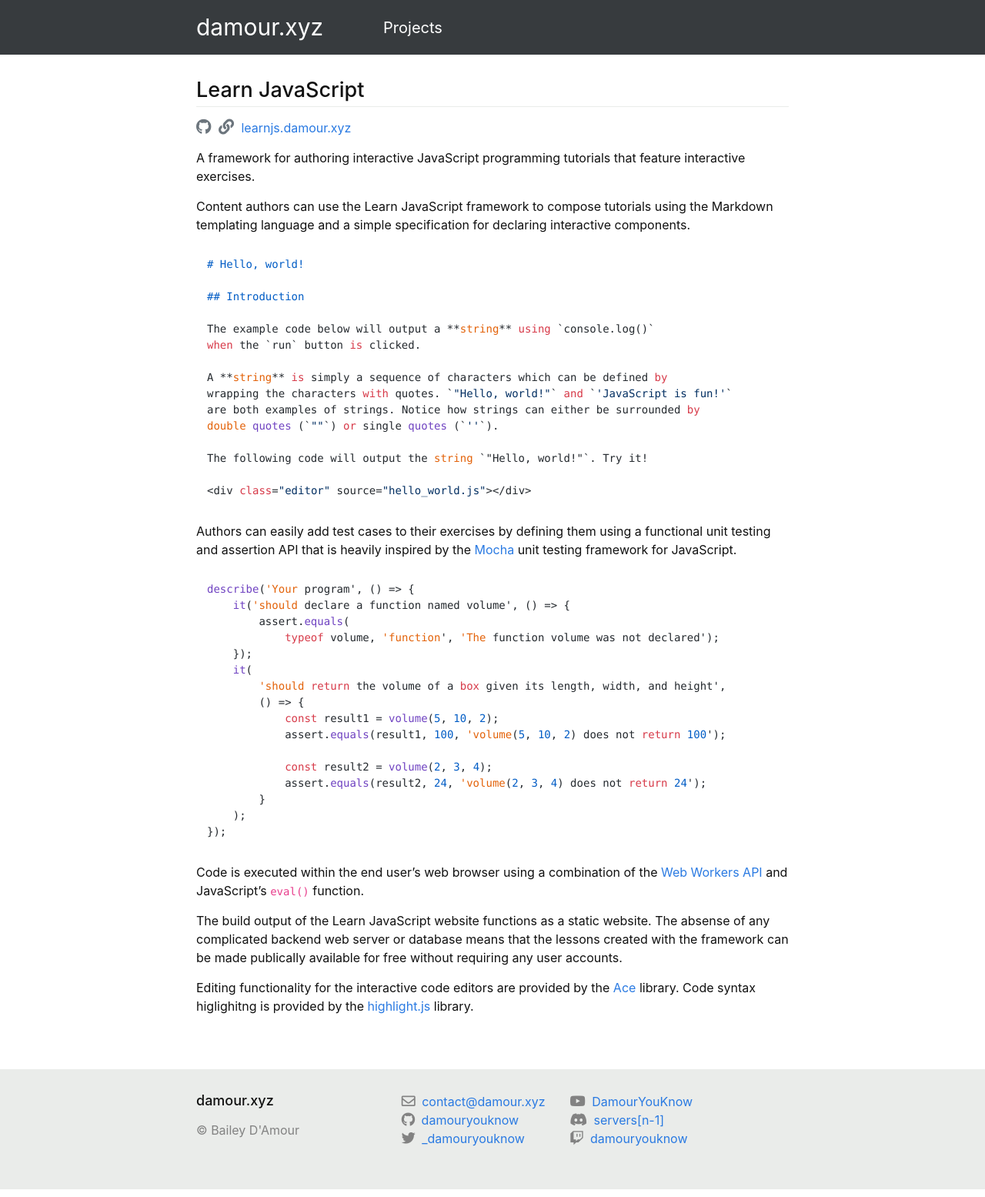
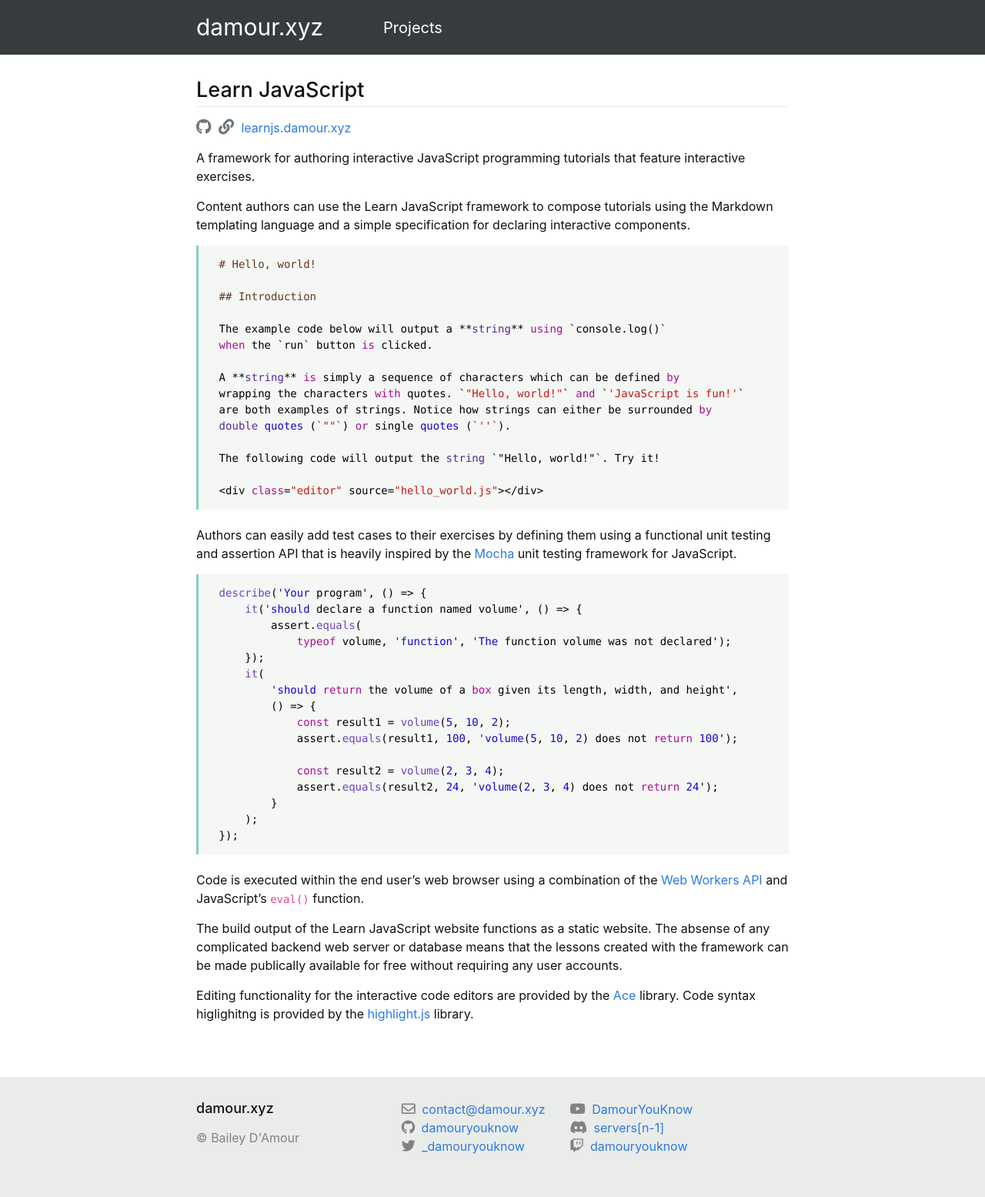
Before and after one commit to DamourYouKnow/damour.xyz, a Jekyll site: the page built from _projects/learn-javascript.md, in a window 1280 px wide. Shown: the whole page at 77% size. Built offline with Jekyll 4.4.1, drawn with Linux system fonts in a browser that asks for light colours; nearby versions of some CDN libraries.

Commit message:
Style improvements for code blocks

```diff
--- a/_layouts/default.html
+++ b/_layouts/default.html
@@ -17,6 +17,7 @@
     <script src="https://code.jquery.com/jquery-3.3.1.slim.min.js" integrity="sha384-q8i/X+965DzO0rT7abK41JStQIAqVgRVzpbzo5smXKp4YfRvH+8abtTE1Pi6jizo" crossorigin="anonymous"></script>
     <script src="https://cdnjs.cloudflare.com/ajax/libs/popper.js/1.14.7/umd/popper.min.js" integrity="sha384-UO2eT0CpHqdSJQ6hJty5KVphtPhzWj9WO1clHTMGa3JDZwrnQq4sF86dIHNDz0W1" crossorigin="anonymous"></script>
     <script src="https://stackpath.bootstrapcdn.com/bootstrap/4.3.1/js/bootstrap.min.js" integrity="sha384-JjSmVgyd0p3pXB1rRibZUAYoIIy6OrQ6VrjIEaFf/nJGzIxFDsf4x0xIM+B07jRM" crossorigin="anonymous"></script>
+    <link rel="stylesheet" href="https://cdnjs.cloudflare.com/ajax/libs/highlight.js/9.15.8/styles/xcode.min.css">
     <script src="https://cdnjs.cloudflare.com/ajax/libs/highlight.js/9.15.8/highlight.min.js"></script>
     <script>hljs.initHighlightingOnLoad();</script>
   </body>
--- a/_sass/main.scss
+++ b/_sass/main.scss
@@ -169,6 +169,15 @@ ul.no-style {
     font-size: 12px;
 }
 
+pre {
+    padding-left: 0.9em;
+    margin-bottom:1.5em;
+    border-left: solid 3px #86cecb;
+}
+pre, pre > code {
+    background-color: #f4f7f4 !important;
+}
+
 a {
     color: #2a7ae2;
 }
```
